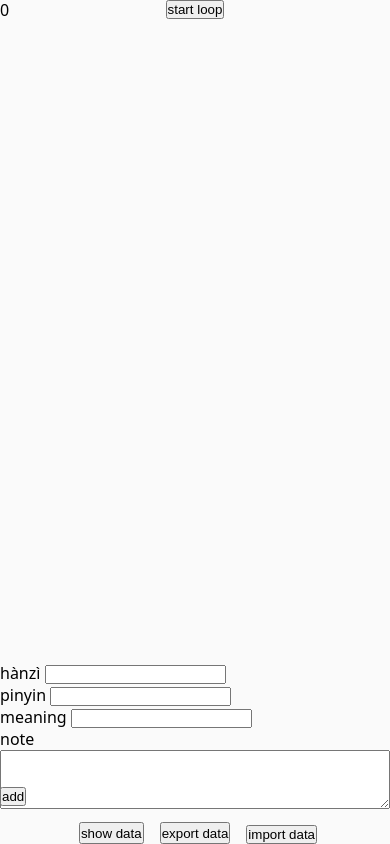
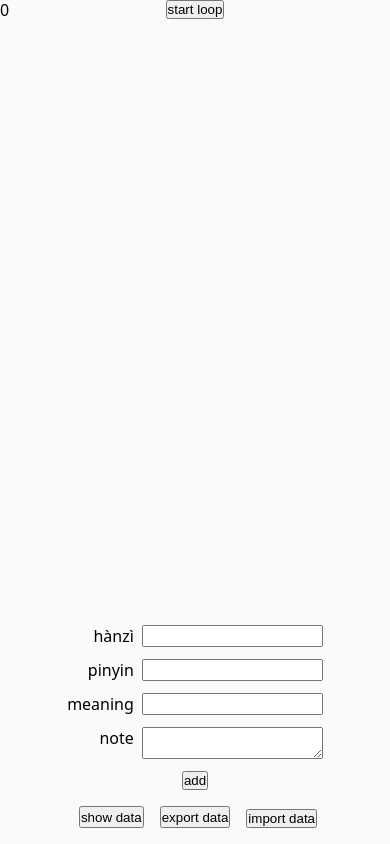
Before and after one commit to asasinmode/hanzimode, a website: page index.html in a window 390 px wide. Drawn offline with Linux system fonts and the light colour scheme; a web font is replaced by a local one.

Commit message:
feat: add form mobile style

```diff
--- a/index.html
+++ b/index.html
@@ -62,6 +62,7 @@
 				grid-auto-rows: min-content;
 				column-gap: 1rem;
 				row-gap: 1rem;
+				padding-block-end: 1rem;
 			}
 
 			.dataButton {
@@ -105,15 +106,36 @@
 
 			#dataForm {
 				display: grid;
-				grid-template-columns: minmax(0, 1fr);
+				grid-template-columns: auto minmax(0, 1fr);
 				grid-auto-rows: min-content;
+				justify-items: center;
 				column-gap: 0.5rem;
-				padding-top: 1rem;
+				row-gap: 0.75rem;
+				justify-self: center;
+
+				label {
+					display: grid;
+					grid-template-columns: subgrid;
+					text-align: end;
+				}
+
+				label,
+				#dataAddItem {
+					grid-column: span 2 / span 2;
+				}
 
 				@media (min-width: 540px) {
+					padding-top: 1rem;
 					grid-template-columns: 6fr 4fr 3fr;
 					grid-template-rows: repeat(3, min-content);
 					grid-auto-flow: column;
+					row-gap: 0;
+
+					label {
+						display: block;
+						text-align: start;
+						grid-column: span 1 / span 1;
+					}
 
 					label:nth-child(-n + 3) {
 						justify-self: end;
@@ -145,7 +167,11 @@
 				#dataAddItem {
 					height: min-content;
 					align-self: center;
-					justify-self: start;
+					justify-self: center;
+
+					@media (min-width: 540px) {
+						justify-self: start;
+					}
 				}
 			}
 
```
